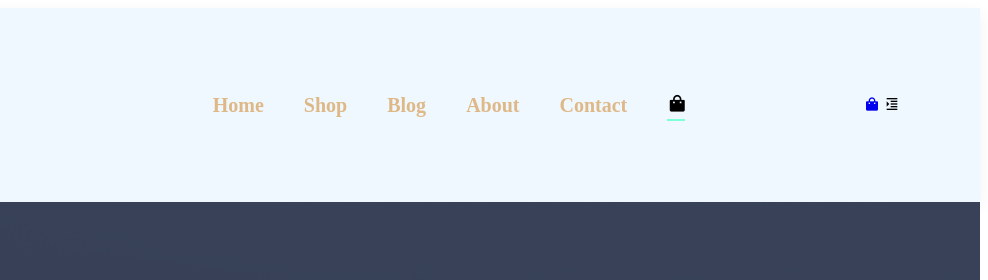
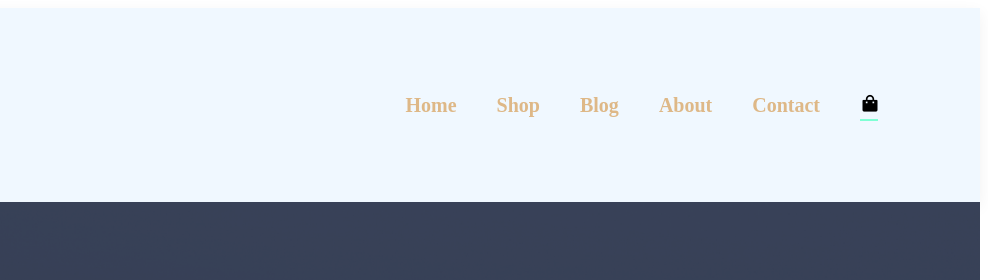
Before and after one commit to Abhigyan45/E-commerce, a plain HTML site: page cart.html in a window 1280 px wide. Shown: the top 280 px of the page, 292-1280 px from the left. Drawn offline with nearby package versions, Linux system fonts and the light colour scheme.

Commit message:
Update cart.html

```diff
--- a/cart.html
+++ b/cart.html
@@ -29,7 +29,7 @@
 
             </ul>
         </div>
-        <div class="mobile">
+        <div id="mobile">
             <a href="cart.html"> <i class='bx bxs-shopping-bag' ></i></a>
             <i  id="bar" class='bx bx-right-indent'></i>
         </div>
```
